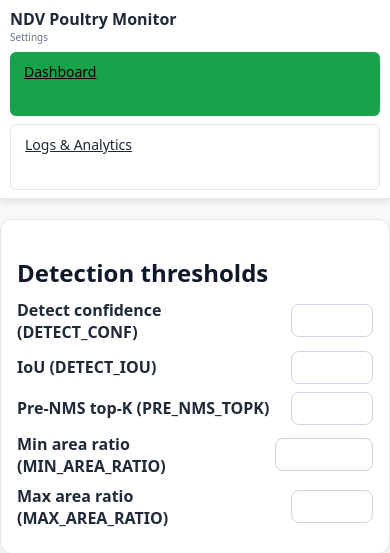
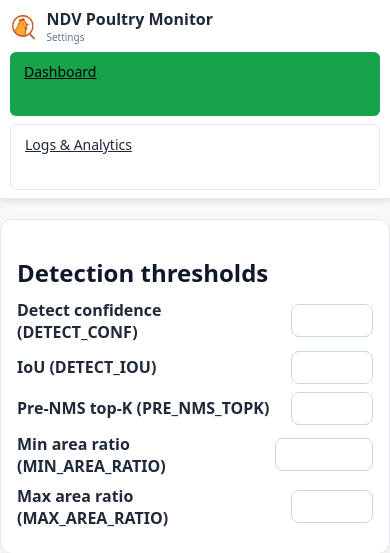
Before and after one commit to MakaJed/ai-monitoring-system, a Flask app: template dashboard/templates/settings.html in a window 390 px wide. Shown: the top 553 px of the page. Run offline with Flask 3, Linux system fonts and the light colour scheme; the template is opened without the code that fills it, so the values that code supplies are empty.

Commit message:
Add logo to all pages: responsive branding with favicon support

```diff
--- a/dashboard/static/css/style.css
+++ b/dashboard/static/css/style.css
@@ -34,7 +34,21 @@ html, body {
 }
 .title { font-weight: 700; }
 .subtitle { font-size: 12px; color: var(--muted); }
-.brand { display: flex; flex-direction: column; }
+.brand {
+  display: flex;
+  align-items: center;
+  gap: 12px;
+}
+.brand-logo {
+  height: 40px;
+  width: auto;
+  object-fit: contain;
+  flex-shrink: 0;
+}
+.brand-text {
+  display: flex;
+  flex-direction: column;
+}
 
 .top-actions { display: flex; align-items: center; gap: 12px; }
 .btn {
@@ -177,6 +191,10 @@ html, body {
     margin-bottom: 8px;
   }
 
+  .brand-logo {
+    height: 32px;
+  }
+
   .top-actions {
     width: 100%;
     flex-wrap: wrap;
@@ -238,6 +256,14 @@ html, body {
 @media (max-width: 480px) {
   .topbar {
     padding: 8px 10px;
+  }
+
+  .brand-logo {
+    height: 28px;
+  }
+
+  .brand {
+    gap: 8px;
   }
 
   .status-strip {
--- a/dashboard/templates/settings.html
+++ b/dashboard/templates/settings.html
@@ -4,6 +4,7 @@
   <meta charset="UTF-8" />
   <meta name="viewport" content="width=device-width, initial-scale=1.0" />
   <title>Settings</title>
+  <link rel="icon" type="image/png" href="/static/images/logo.png" />
   <link rel="stylesheet" href="/static/css/style.css?v={{ cache_bust }}" />
   <style>
     body { background:#f7faf7; color:#1f2937; }
@@ -17,7 +18,13 @@
 </head>
 <body>
   <nav class="topbar">
-    <div class="brand"><div class="title">NDV Poultry Monitor</div><div class="subtitle">Settings</div></div>
+    <div class="brand">
+      <img src="/static/images/logo.png" alt="NDV Poultry Monitor Logo" class="brand-logo" />
+      <div class="brand-text">
+        <div class="title">NDV Poultry Monitor</div>
+        <div class="subtitle">Settings</div>
+      </div>
+    </div>
     <div class="top-actions">
       <a class="btn" href="/">Dashboard</a>
       <a class="btn btn-outline" href="/logs">Logs &amp; Analytics</a>
```
Also changed, not shown: dashboard/templates/index.html (+6 -2 lines), dashboard/templates/logs.html (+5 -2 lines).
